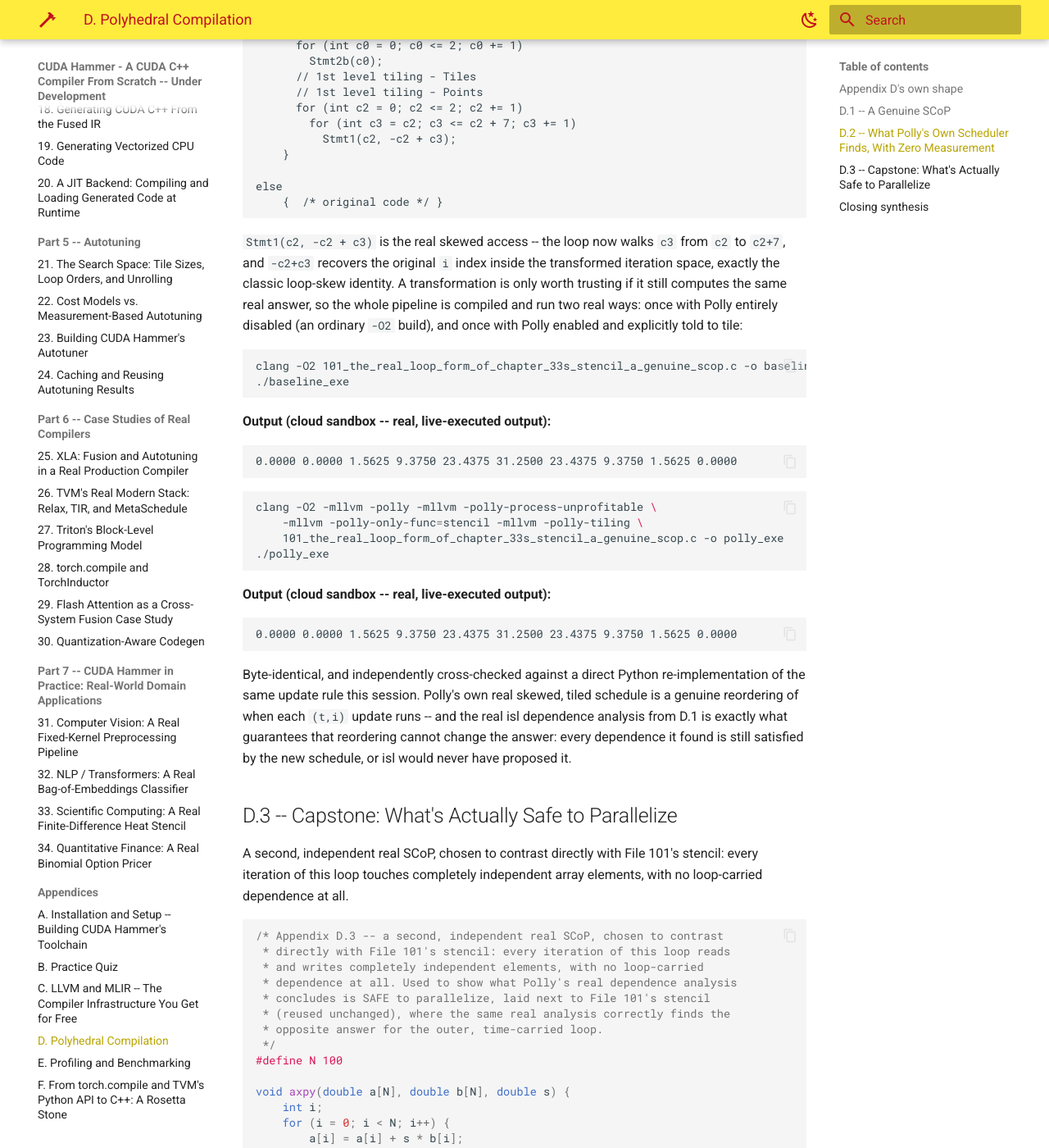
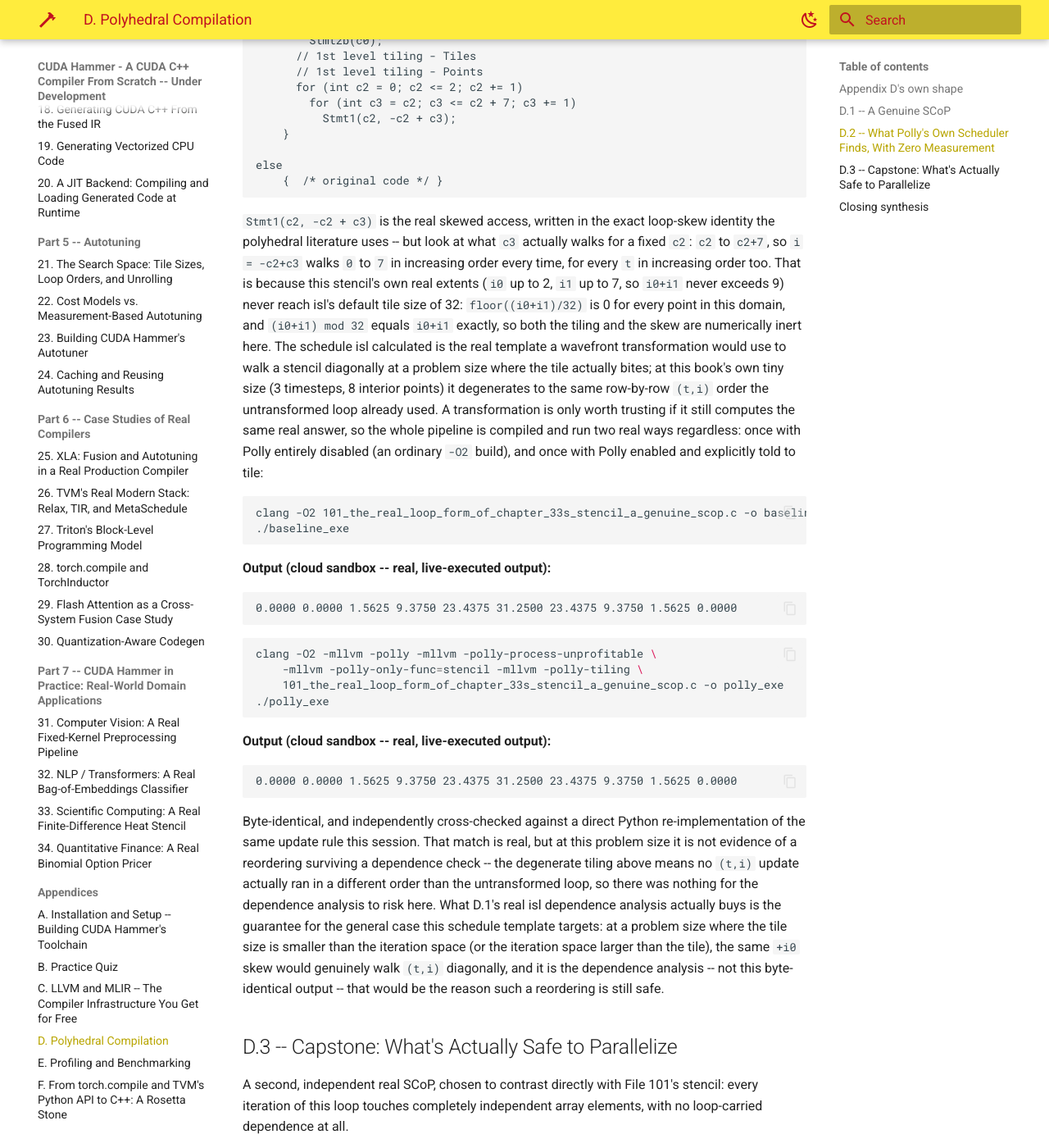
Before and after one commit to MaximumBeings/cuda_hammer_compiler_from_scratch, an MkDocs documentation site: the page built from docs/appendix/d-polyhedral-compilation-what-a-real-scheduler-finds-that-cuda-hammers-search-never-did.md, in a window 1280 px wide and 1400 px high, scrolled down 5163 px. Shown: the whole window at 82% size. Built offline with MkDocs 1.6.1 and Material for MkDocs 9.7.7, drawn with Linux system fonts in a browser that asks for light colours; some of the changed text lies outside the part shown.

Commit message:
Appendix D: fix wavefront-reordering overclaim (degenerate tile size)
The isl schedule's +i0 skew term is real, but for this chapter's own
tiny problem size (3 timesteps, 8 interior points, so i0+i1 <= 9)
isl's default tile size of 32 swallows the entire iteration space:
floor((i0+i1)/32) is always 0 and (i0+i1) mod 32 == i0+i1 exactly, so
both the tiling and the skew are numerically inert. Verified directly
in this sandbox (same clang/opt 18.1.3 + Polly toolchain): the
generated AST's actual loop (c2 ascending, c3 from c2 to c2+7 ascending)
walks (t,i) in exactly the same row-major order as the untransformed
loop -- no reordering of real work occurs here at all. The chapter had
called this "the classic real wavefront transformation... discovered
here automatically" and "a genuine reordering of when each (t,i)
update runs"; corrected to say the schedule is the real template a
wavefront transformation would use at a problem size where the tile
actually bites, and that the byte-identical output here isn't evidence
of a reordering surviving a dependence check, since no reordering
happened. Locked Output blocks (opt's own analysis text) are untouched
and remain accurate; only the surrounding prose interpretation changes.

Fable spot-check review finding.

Co-Authored-By: Claude Sonnet 5 <noreply@anthropic.com>
Claude-Session: https://claude.ai/code/session_01SjVZiZafTBfUu7vxGWXekF

````diff
--- a/docs/appendix/d-polyhedral-compilation-what-a-real-scheduler-finds-that-cuda-hammers-search-never-did.md
+++ b/docs/appendix/d-polyhedral-compilation-what-a-real-scheduler-finds-that-cuda-hammers-search-never-did.md
@@ -238,14 +238,12 @@ same idea as Chapter 15's own hand-written `tileLoop()`, chosen
 automatically here rather than requested by a human. Second, and more
 interesting: the tile's own schedule functions are `floor((i0)/32)` and
 `floor((i0 + i1)/32)` -- the SECOND dimension is scheduled on `i0 + i1`,
-not `i1` alone. That `+i0` term is a real loop SKEW: isl's scheduler
-found that iterating diagonally across the `(t, i)` iteration space,
-not row-by-row, is what its own cost heuristic prefers for this
-dependence pattern -- the classic real wavefront transformation
-polyhedral-compilation literature uses for stencils, discovered here
-automatically rather than looked up. The generated AST shows exactly
-this, plainly, over the real numbers this book's own stencil actually
-uses (3 timesteps, 8 interior points):
+not `i1` alone. That `+i0` term is isl's SKEW coefficient, the same
+schedule shape the polyhedral-compilation literature uses for a real
+wavefront transformation over a stencil, at a problem size large
+enough for it to bite. The generated AST shows exactly what that
+schedule actually does, plainly, over the real numbers this book's
+own stencil actually uses (3 timesteps, 8 interior points):
 
 ```bash
 opt -polly-process-unprofitable -polly-only-func=stencil -polly-opt-isl -polly-ast -polly-print-ast -disable-output stencil_canon.ll
@@ -276,13 +274,24 @@ else
     {  /* original code */ }
 ```
 
-`Stmt1(c2, -c2 + c3)` is the real skewed access -- the loop now walks
-`c3` from `c2` to `c2+7`, and `-c2+c3` recovers the original `i` index
-inside the transformed iteration space, exactly the classic loop-skew
-identity. A transformation is only worth trusting if it still computes
-the same real answer, so the whole pipeline is compiled and run two
-real ways: once with Polly entirely disabled (an ordinary `-O2` build),
-and once with Polly enabled and explicitly told to tile:
+`Stmt1(c2, -c2 + c3)` is the real skewed access, written in the exact
+loop-skew identity the polyhedral literature uses -- but look at what
+`c3` actually walks for a fixed `c2`: `c2` to `c2+7`, so `i = -c2+c3`
+walks `0` to `7` in increasing order every time, for every `t` in
+increasing order too. That is because this stencil's own real extents
+(`i0` up to 2, `i1` up to 7, so `i0+i1` never exceeds 9) never reach
+isl's default tile size of 32: `floor((i0+i1)/32)` is 0 for every point
+in this domain, and `(i0+i1) mod 32` equals `i0+i1` exactly, so both
+the tiling and the skew are numerically inert here. The schedule isl
+calculated is the real template a wavefront transformation would use
+to walk a stencil diagonally at a problem size where the tile actually
+bites; at this book's own tiny size (3 timesteps, 8 interior points) it
+degenerates to the same row-by-row `(t,i)` order the untransformed loop
+already used. A transformation is only worth trusting if it still
+computes the same real answer, so the whole pipeline is compiled and
+run two real ways regardless: once with Polly entirely disabled (an
+ordinary `-O2` build), and once with Polly enabled and explicitly told
+to tile:
 
 ```bash
 clang -O2 101_the_real_loop_form_of_chapter_33s_stencil_a_genuine_scop.c -o baseline_exe
@@ -309,12 +318,18 @@ clang -O2 -mllvm -polly -mllvm -polly-process-unprofitable \
 ```
 
 Byte-identical, and independently cross-checked against a direct
-Python re-implementation of the same update rule this session. Polly's
-own real skewed, tiled schedule is a genuine reordering of when each
-`(t,i)` update runs -- and the real isl dependence analysis from D.1 is
-exactly what guarantees that reordering cannot change the answer:
-every dependence it found is still satisfied by the new schedule, or
-isl would never have proposed it.
+Python re-implementation of the same update rule this session. That
+match is real, but at this problem size it is not evidence of a
+reordering surviving a dependence check -- the degenerate tiling above
+means no `(t,i)` update actually ran in a different order than the
+untransformed loop, so there was nothing for the dependence analysis to
+risk here. What D.1's real isl dependence analysis actually buys is the
+guarantee for the general case this schedule template targets: at a
+problem size where the tile size is smaller than the iteration space
+(or the iteration space larger than the tile), the same `+i0` skew
+would genuinely walk `(t,i)` diagonally, and it is the dependence
+analysis -- not this byte-identical output -- that would be the reason
+such a reordering is still safe.
 
 ## D.3 -- Capstone: What's Actually Safe to Parallelize
 
````
